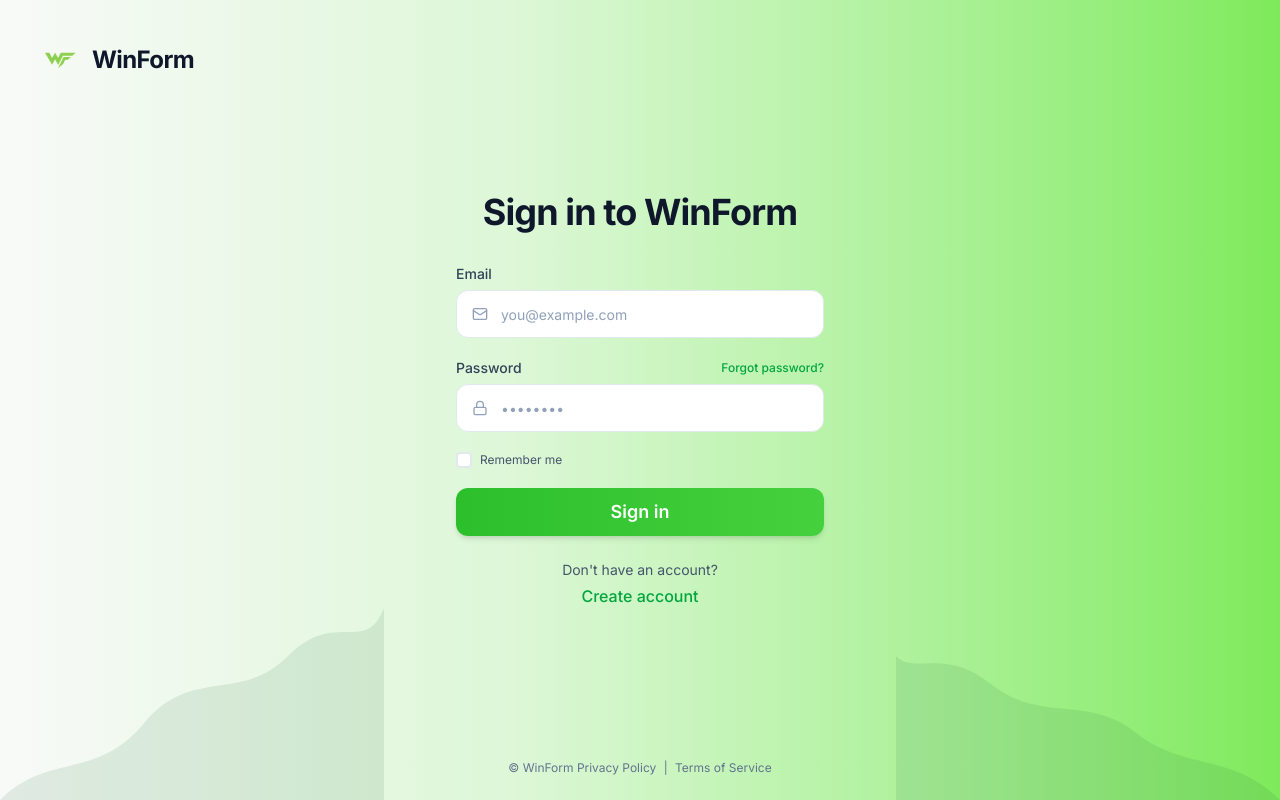
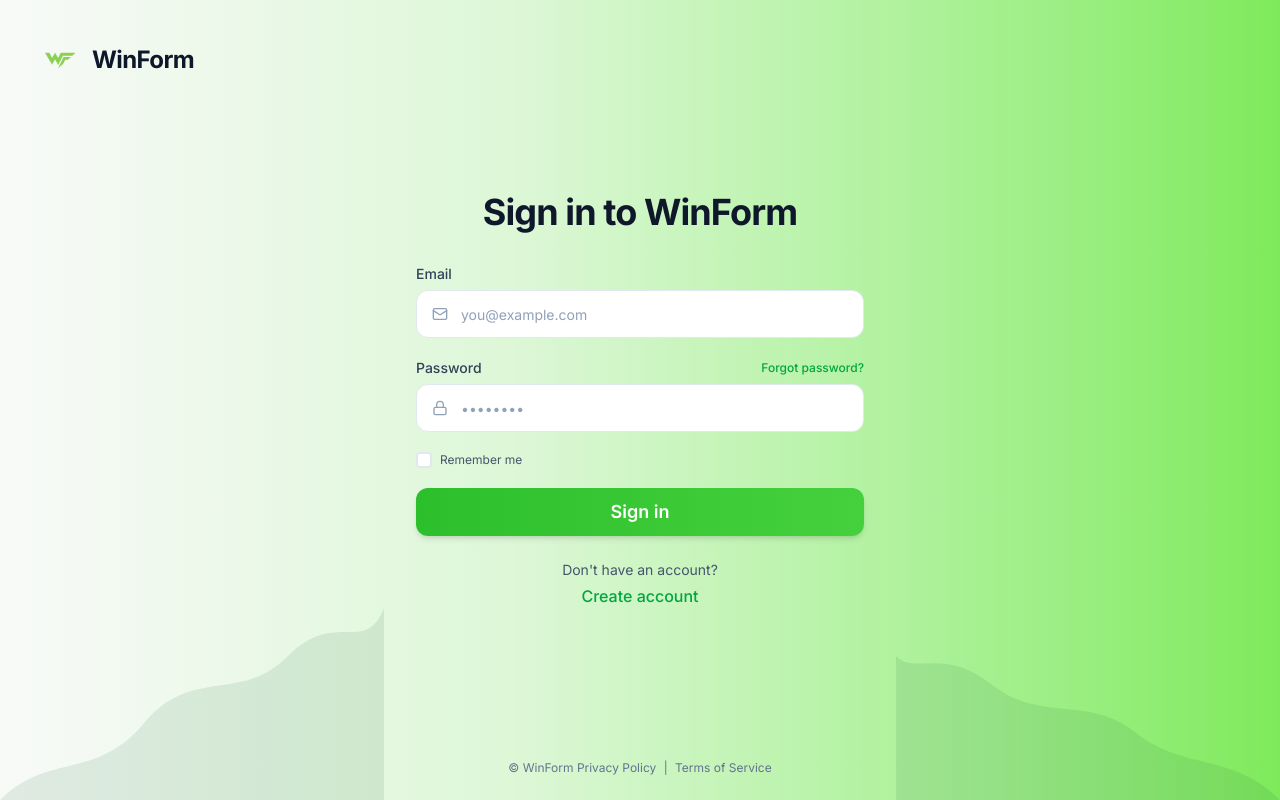
Before and after one commit to sammiensubuga/winform, a Next.js app: page /login in a window 1280 px wide. Built offline with nearby package versions, Linux system fonts and the light colour scheme; no server answers.

Commit message:
Update page.tsx

```diff
--- a/src/app/(auth)/login/page.tsx
+++ b/src/app/(auth)/login/page.tsx
@@ -59,7 +59,7 @@ export default function LoginPage() {
 
       {/* Login Card - Smaller */}
       <div className="min-h-screen flex items-center justify-center px-4 py-20">
-        <div className="w-full max-w-md p-10 transition-all duration-300">
+        <div className="w-full max-w-md p-0 transition-all duration-300">
 
           <div className="text-center mb-8">
             <h1 className="text-4xl font-bold text-slate-900 tracking-tight mb-2">
```
